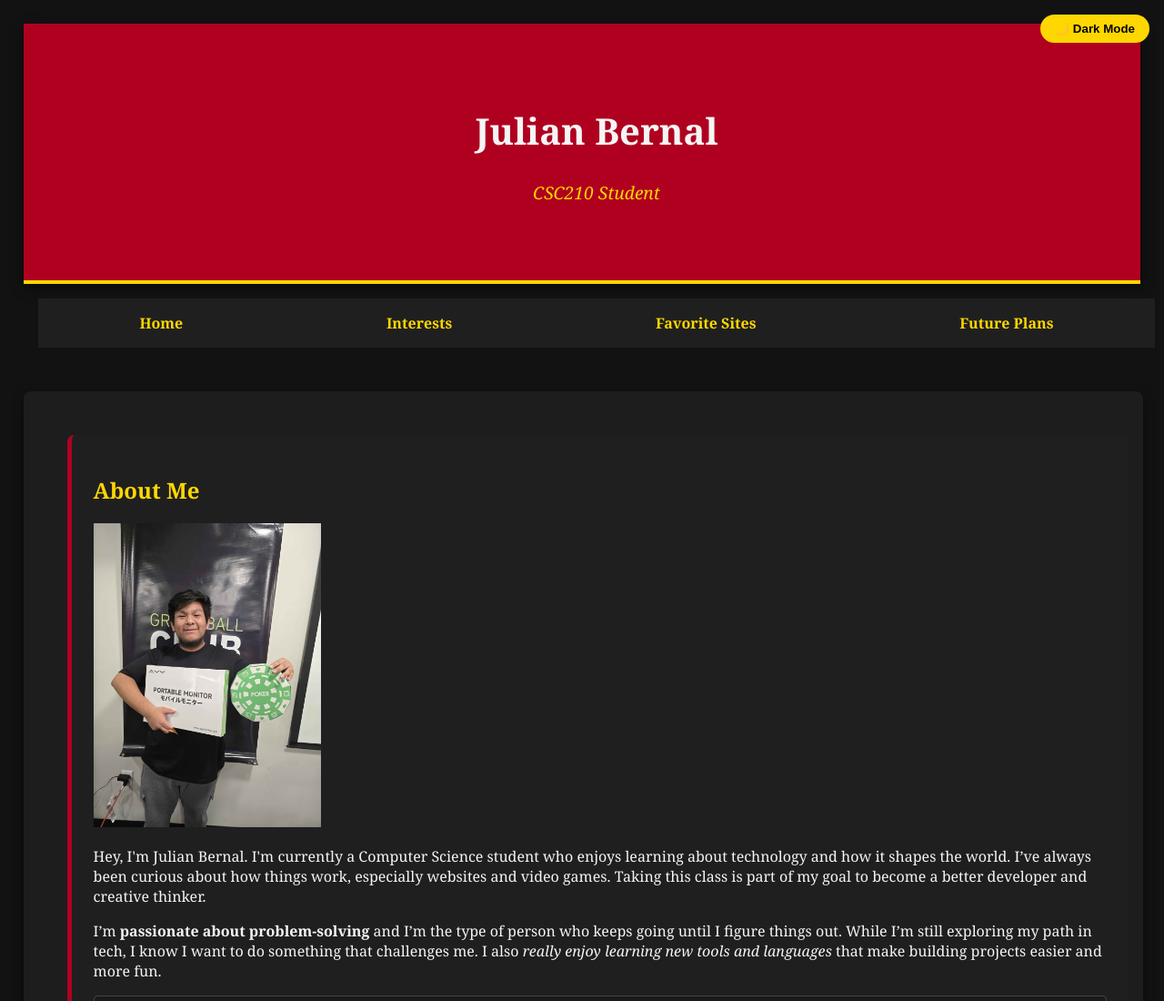
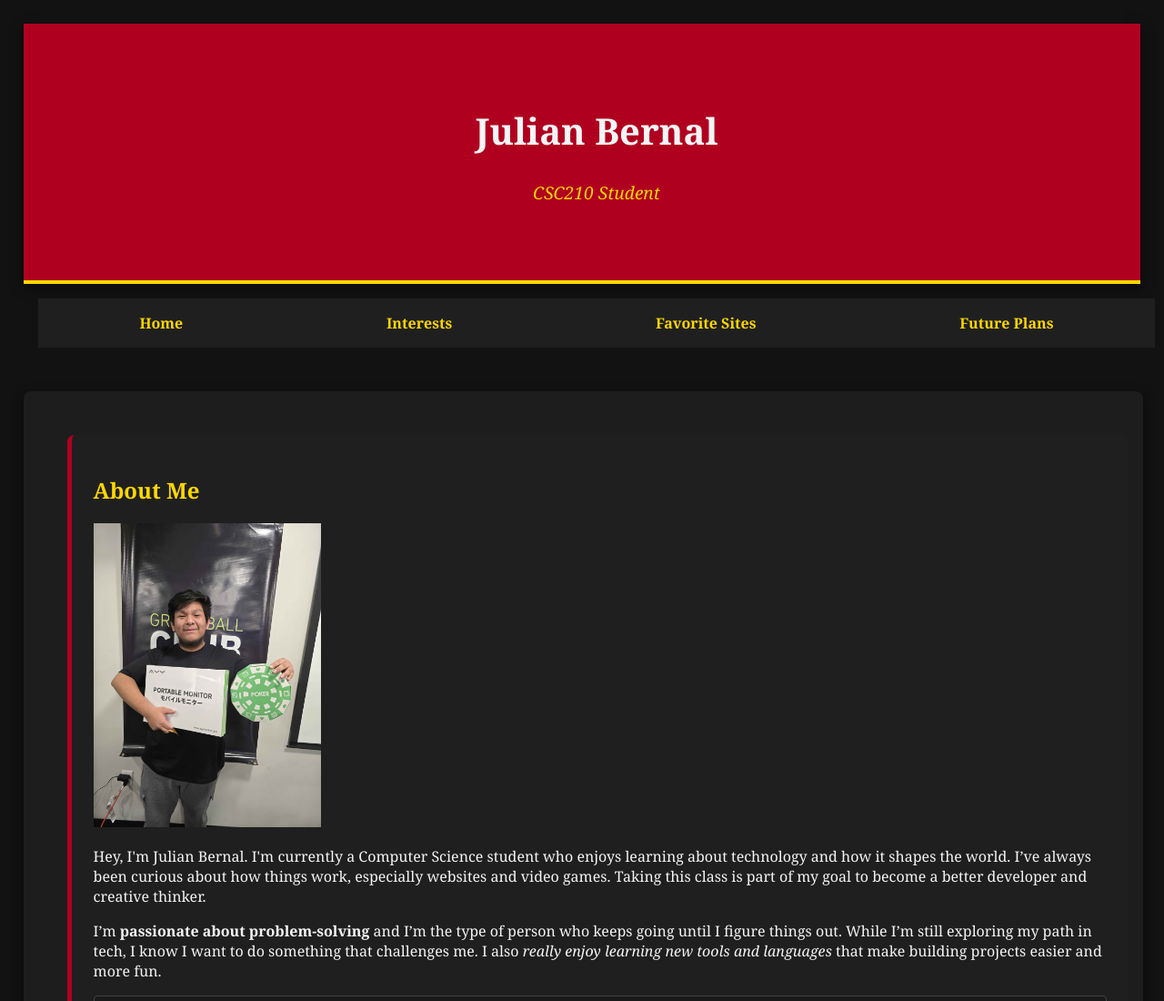
Before and after one commit to KingWobble/Me, a plain HTML site: page index.html in a window 1280 px wide. Shown: the top 1100 px of the page at 91% size. Drawn offline with Linux system fonts and the light colour scheme.

Commit message:
remove toggle

```diff
--- a/index.html
+++ b/index.html
@@ -14,7 +14,6 @@
 </head>
 <body>
    <header role="banner">
-        <button class="theme-toggle" id="theme-toggle">🌙 Dark Mode</button>
         <div class="container">
         <h1>Julian Bernal</h1>
         <p class="tagline">CSC210 Student</p>
```
